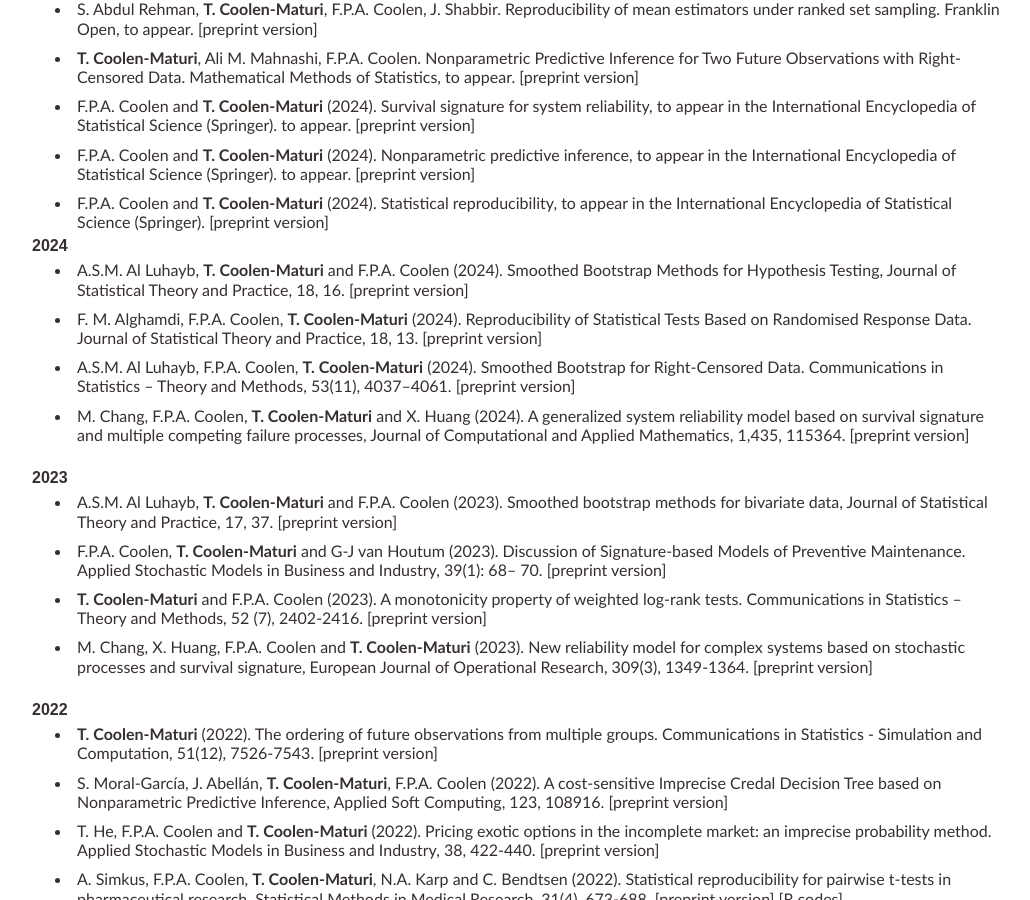
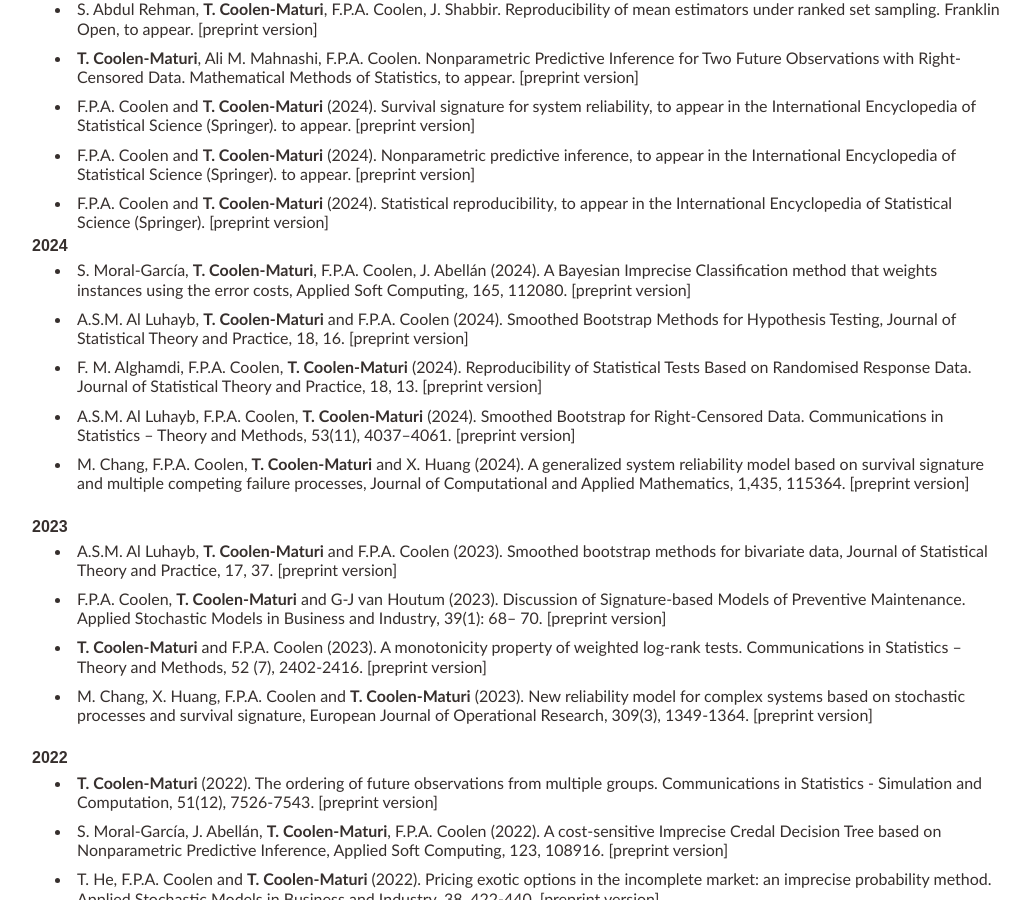
Before and after one commit to tmaturi/tahanimaturi, a Jekyll site: the page built from publications.md, in a window 1280 px wide and 900 px high, scrolled down 321 px. Shown: the whole window, without its empty margins (119-1149 px from the left). Built offline with Jekyll 4.4.1, drawn with Linux system fonts in a browser that asks for light colours; our own code applies the rules of GitHub Pages for plain Markdown files.

Commit message:
Update publications.md

```diff
--- a/publications.md
+++ b/publications.md
@@ -25,6 +25,8 @@ title: Publications
 
 
 ### 2024
+
+- S. Moral-García, **T. Coolen-Maturi**, F.P.A. Coolen, J. Abellán (2024). A Bayesian Imprecise Classification method that weights instances using the error costs, Applied Soft Computing, 165, 112080. [[preprint version](pdfs/ASOC-D-24-01994_R1_DRO.pdf){:target="_blank"}]
 
 - A.S.M. Al Luhayb,  **T. Coolen-Maturi** and F.P.A. Coolen (2024). Smoothed Bootstrap Methods for Hypothesis Testing, Journal of Statistical Theory and Practice, 18, 16. [[preprint version](pdfs/SBM_for_testing_20231225_rev.pdf){:target="_blank"}]
 
```
